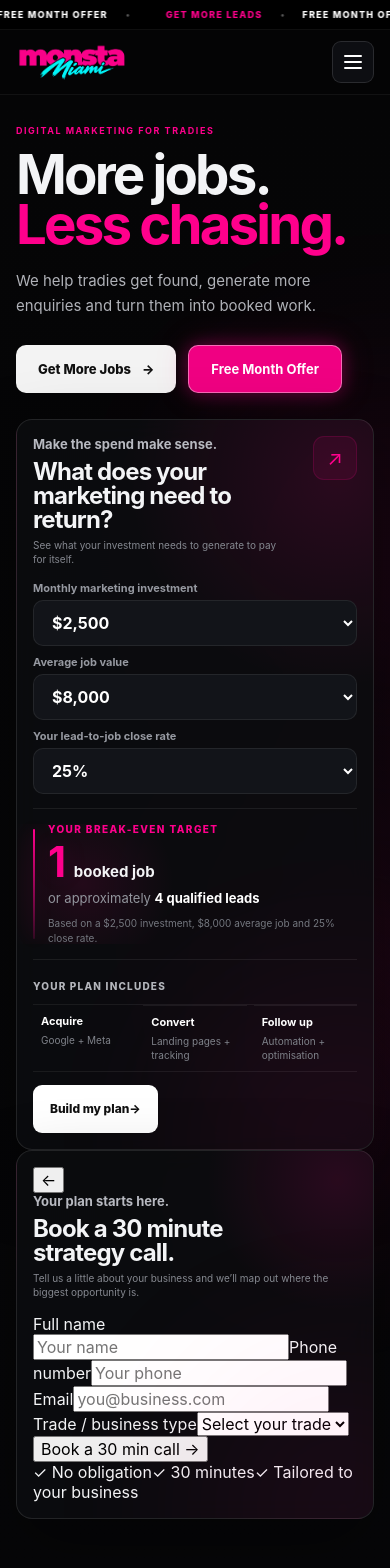
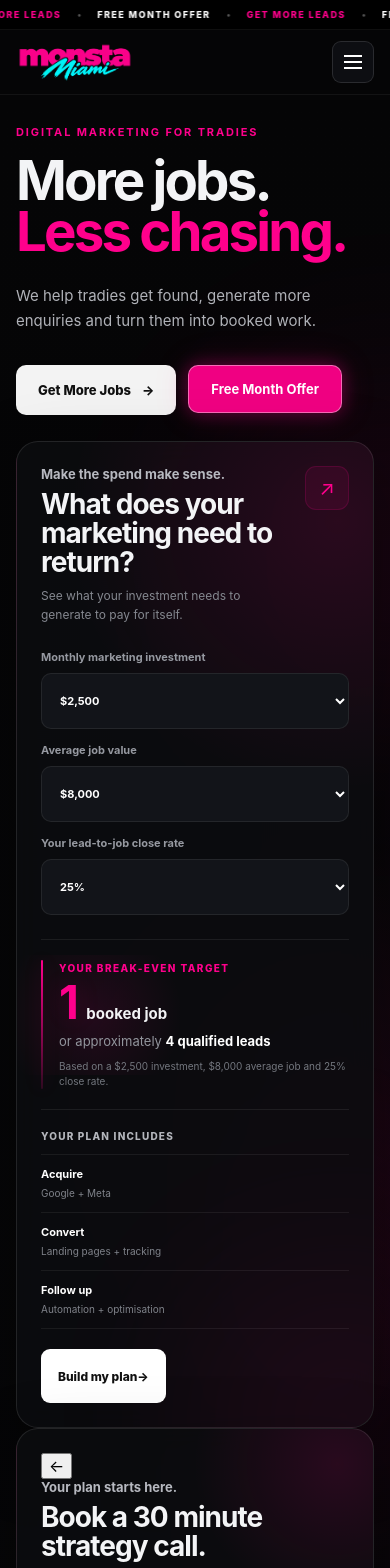
Before and after one commit to Boatsy007/monsta, a Next.js app: page / in a window 390 px wide. Shown: the top 1568 px of the page. Built offline with nearby package versions, Linux system fonts and the light colour scheme.

Commit message:
Strip mobile layout to native document scrolling

```diff
--- a/app/globals.css
+++ b/app/globals.css
@@ -1222,81 +1222,35 @@ footer{padding:0 0 46px}
   .tradeWordmark{width:116px}
 }
 
-/* =========================================================
-   MOBILE — clean, single-source responsive layout
-   ========================================================= */
+/* Mobile: ordinary document flow */
 @media(max-width:640px){
-  html{scroll-behavior:auto;-webkit-text-size-adjust:100%;overflow:visible}
-  body{margin:0;overflow:visible}
-  .mobileTop{display:block;position:static;width:100%;height:auto;overflow:visible}
-  .shell{width:calc(100% - 32px);margin:0 auto}
-  .section{padding:68px 0}
-
-  .promoTicker{position:static;height:30px;width:100%;overflow:hidden}
+  html,body{margin:0;padding:0;width:100%;min-width:0}
+  body{overflow-x:hidden}
+  .mobileTop{display:block;width:100%}
+  .promoTicker{position:relative;inset:auto;width:100%;height:30px}
   .tickerEmail,.tickerSocials,.promoTicker:before,.promoTicker:after{display:none}
-  .promoTrack{animation-duration:28s}
-  .promoGroup,.promoPair{gap:18px;padding-right:18px;font-size:9px;letter-spacing:.14em}
-
-  .siteHeader{position:static;inset:auto;width:100%;background:rgba(5,5,6,.94);backdrop-filter:blur(18px)}
+  .siteHeader{position:relative;inset:auto;top:auto;left:auto;right:auto;width:100%;z-index:20;background:#050506;border-bottom:1px solid var(--line-soft);backdrop-filter:none}
   .headerInner{position:relative;height:64px;display:flex;align-items:center;gap:12px}
+  .shell{width:calc(100% - 32px);margin-left:auto;margin-right:auto}
   .logo{width:124px;height:50px;flex:0 0 124px}
   .logo img{width:118px;height:48px}
   nav{display:none}
-  .headerActions{margin-left:auto;gap:0}
+  .headerActions{margin-left:auto}
   .headerActions .primaryCta,.headerActions .offerButton{display:none}
-  .mobileMenuButton{display:flex;width:42px;height:42px;margin-left:auto;padding:0;border:1px solid rgba(255,255,255,.12);border-radius:9px;background:#0d0e12;flex-direction:column;align-items:center;justify-content:center;gap:4px}
-  .mobileMenuButton span{width:18px;height:2px;border-radius:999px;background:#fff}
-  .mobileMenuButton.isOpen span:nth-child(1){transform:translateY(6px) rotate(45deg)}
-  .mobileMenuButton.isOpen span:nth-child(2){opacity:0}
-  .mobileMenuButton.isOpen span:nth-child(3){transform:translateY(-6px) rotate(-45deg)}
-  .mobileMenu{position:absolute;left:16px;right:16px;top:70px;z-index:50;display:grid;padding:8px;border:1px solid rgba(255,255,255,.09);border-radius:16px;background:#08080a;opacity:0;transform:translateY(-8px);pointer-events:none}
-  .mobileMenu.isOpen{opacity:1;transform:none;pointer-events:auto}
-  .mobileMenu a{min-height:50px;display:flex;align-items:center;padding:0 14px;color:#e8e9ec;font-size:14px;font-weight:650}
-  .mobileMenuCta{margin-top:6px;background:var(--pink);color:#fff!important}
-
+  .mobileMenuButton{display:flex;width:42px;height:42px;padding:0;border:1px solid rgba(255,255,255,.12);border-radius:9px;background:#0d0e12;flex-direction:column;align-items:center;justify-content:center;gap:4px}
+  .mobileMenuButton span{width:18px;height:2px;background:#fff}
+  .mobileMenu{position:absolute;left:16px;right:16px;top:70px;z-index:50;display:none;padding:8px;background:#08080a}
+  .mobileMenu.isOpen{display:grid}
+  .mobileMenu a{min-height:50px;display:flex;align-items:center;padding:0 14px}
   main{display:block;width:100%}
-  .hero{position:relative;min-height:auto;padding:30px 0 54px;align-items:flex-start}
+  .hero{position:relative;min-height:0;padding:30px 0 54px;align-items:flex-start}
   .heroGrid{grid-template-columns:1fr;gap:26px}
   .heroCopy{max-width:none;transform:none}
-  .heroCopy .eyebrow{margin-bottom:13px;font-size:9px}
-  .heroCopy h1{font-size:clamp(46px,14vw,62px);line-height:.92}
-  .heroCopy>p{max-width:34ch;margin-top:20px;font-size:15px;line-height:1.65}
-  .heroActions{align-items:flex-start;flex-wrap:wrap;margin-top:26px}
-  .heroActions .button,.heroActions .offerButton{min-height:48px}
-
+  .heroCopy h1{font-size:clamp(46px,14vw,62px)}
   .heroCalculatorFlip{top:0}
-  .heroCalculator,.heroCalculatorBack{padding:16px;border-radius:16px}
-  .heroCalcTop{margin-bottom:15px}
-  .heroCalcTop h2{font-size:24px;line-height:1;max-width:250px}
-  .heroCalcTop p{margin-top:6px;font-size:10px;line-height:1.4}
-  .heroCalcFieldsThree,.heroCalcFields{grid-template-columns:1fr;gap:9px}
+  .heroCalcFieldsThree,.heroCalcFields{grid-template-columns:1fr}
   .heroCalcFieldsThree label:last-child{grid-column:auto}
-  .heroCalcFields select,.heroCalcFields input{height:46px;margin-top:5px;font-size:16px}
-  .breakEvenTarget{margin-top:14px;padding:14px 0 13px 15px}
-  .breakEvenPrimary strong{font-size:42px}
-  .heroPlanColumns{grid-template-columns:repeat(3,minmax(0,1fr));gap:7px}
-  .heroPlanColumns>div,.heroPlanColumns>div+div{padding:9px 8px}
-  .heroCalcCta{min-height:48px;margin-top:11px}
-
-  .tradebar{width:calc(100% - 32px);margin:0 auto;padding:0;display:grid;grid-template-columns:repeat(2,minmax(0,1fr));overflow:visible}
-  .tradeItem,.tradeItem:nth-child(n){min-width:0;min-height:58px;border-right:0;border-left:0;border-bottom:1px solid var(--line-soft)}
-  .tradeItem:nth-child(even){border-left:1px solid var(--line-soft)}
-  .tradeItem:last-child{grid-column:1/-1;border-left:0}
-
-  .sectionHeader,.split,.resultsGrid,.contactCard{grid-template-columns:1fr;gap:28px}
+  .tradebar{grid-template-columns:repeat(2,minmax(0,1fr))}
+  .sectionHeader,.split,.resultsGrid,.contactCard{grid-template-columns:1fr}
   .serviceGrid,.processGrid,.metricRow{grid-template-columns:1fr}
-  .sectionCopy h2,.sectionHeader h2,.resultsCopy h2,.contactCopy h2,.processHeader h2{font-size:38px}
-  .serviceCard,.serviceCard:nth-child(n){border-right:0;border-bottom:1px solid var(--line-soft)}
-  .contactCard{padding:32px 0}
-  .leadForm{padding:0;border-left:0}
-  .processCard,.processCard+ .processCard,.processCard:nth-child(n){padding:24px 0;border-left:0;border-top:1px solid var(--line-soft)}
-  .finalCard{align-items:flex-start;flex-direction:column;padding:28px 0}
-  .finalCard h2{font-size:28px}
-  .footerInner{align-items:flex-start;flex-direction:column}
-  .footerLinks{margin-left:0;flex-wrap:wrap}
-  .footerCta{margin-left:0}
 }
-@media(max-width:390px){
-  .logo{width:116px;flex-basis:116px}
-  .logo img{width:112px}
-}
```
